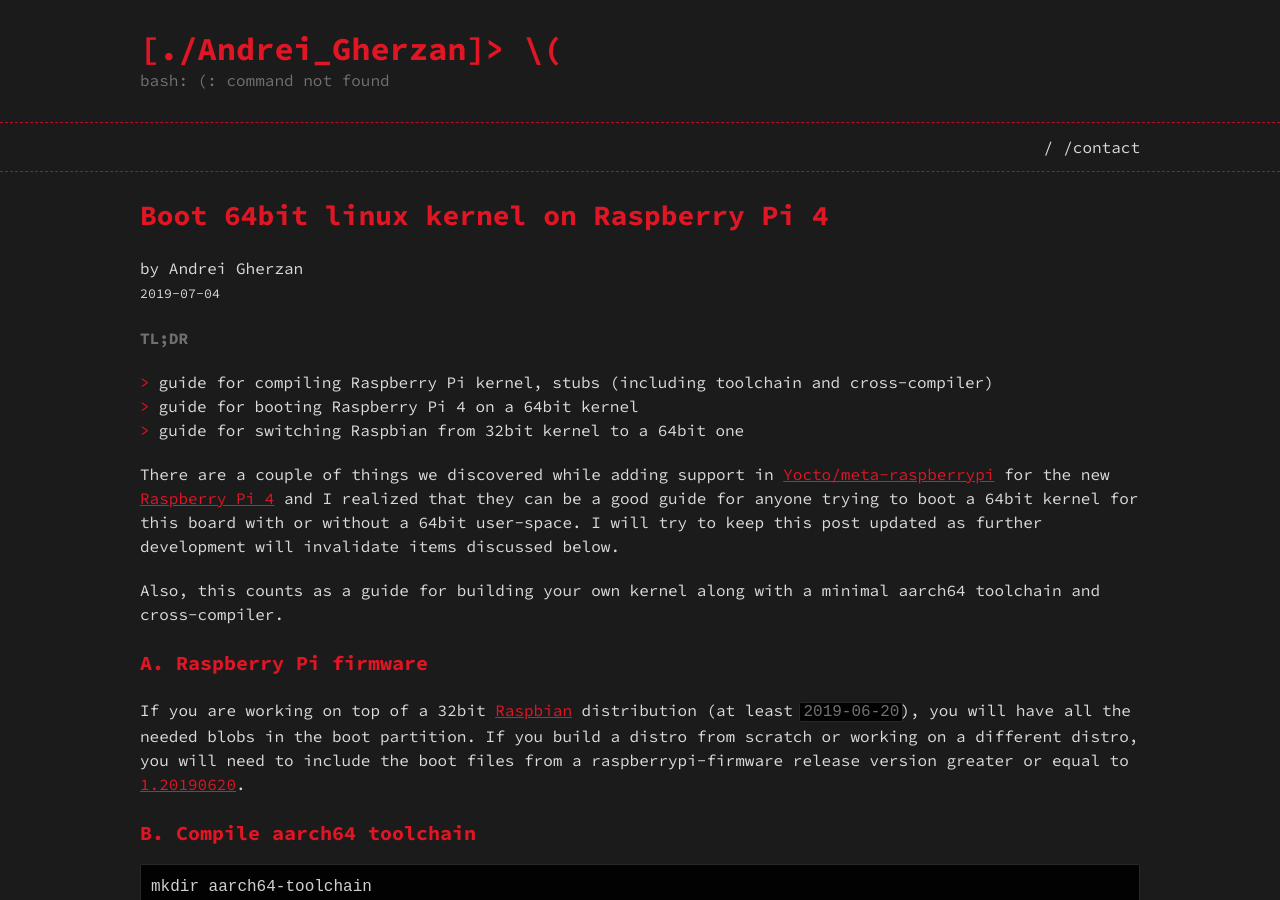
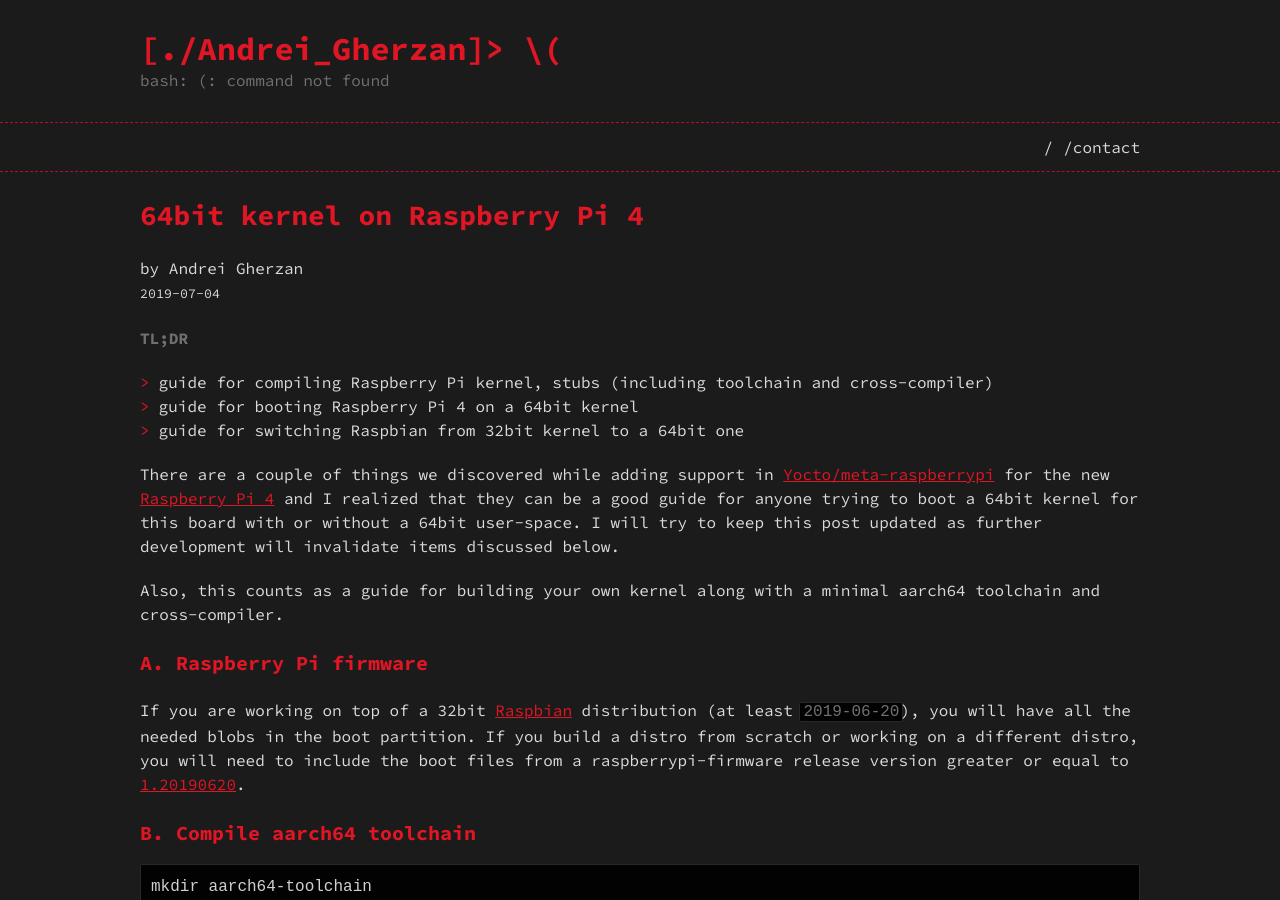
Before and after one commit to agherzan/andrei.gherzan.com, a Jekyll site: the page built from _posts/2019-07-04-raspbian-rpi4-64.md, in a window 1280 px wide and 900 px high. Built offline with Jekyll 4.4.1, drawn with Linux system fonts in a browser that asks for light colours; part of the change alters nothing that is shown.

Commit message:
Set post category and misc
Signed-off-by: Andrei Gherzan <andrei@gherzan.ro>

```diff
--- a/_posts/2019-07-04-raspbian-rpi4-64.md
+++ b/_posts/2019-07-04-raspbian-rpi4-64.md
@@ -1,6 +1,9 @@
 ---
 layout:	post
-title: "Boot 64bit linux kernel on Raspberry Pi 4"
+title: 64bit kernel on Raspberry Pi 4
+description: Compile a 64 bit kernel for Raspberry Pi 4 and deploy it in a Raspbian image
+categories: [linux]
+tags: [kernel, raspberrypi, raspbian, rpi4, 64bit, aarch64, arm64, toolchain, gcc]
 ---
 
 ### TL;DR
```
